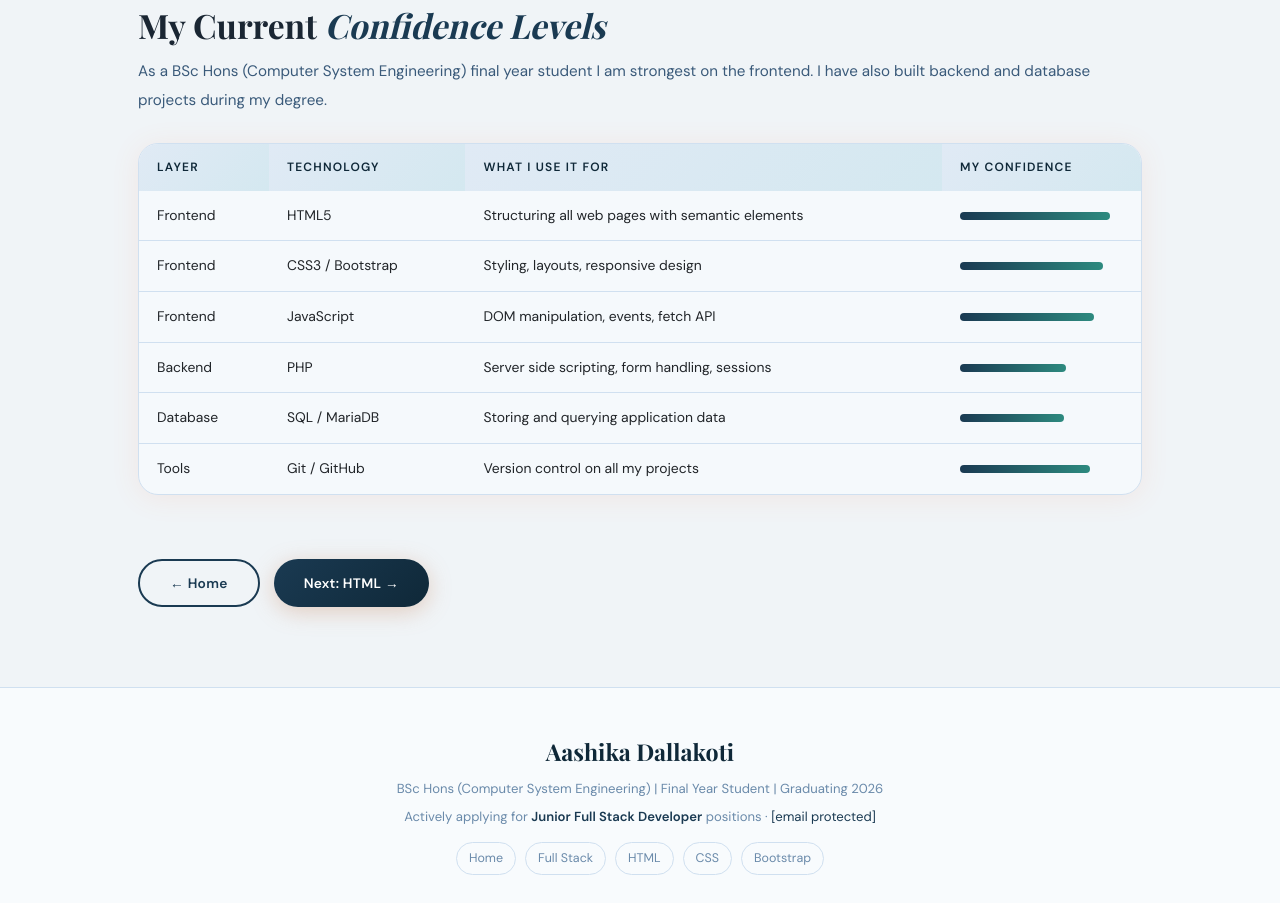
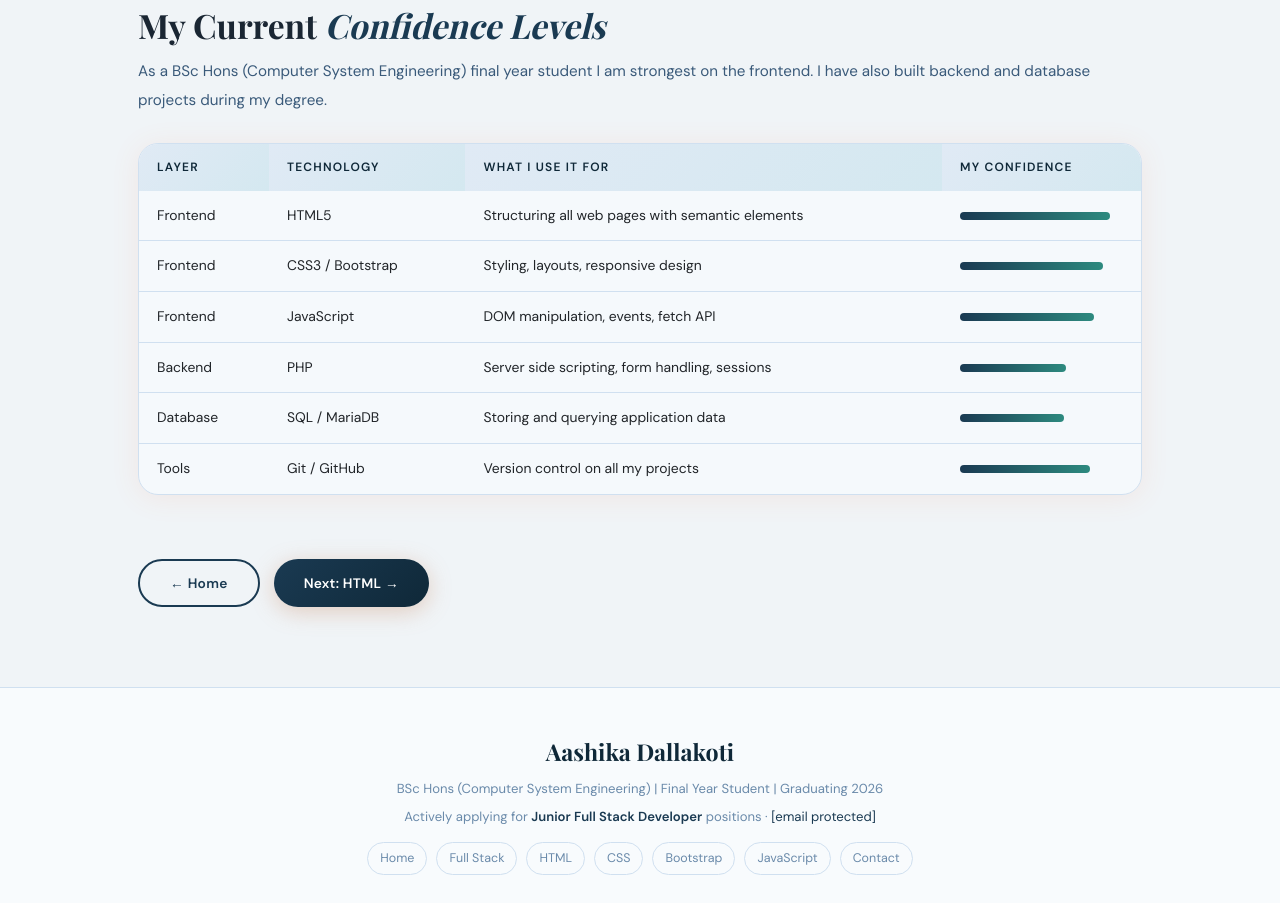
Before and after one commit to dallakotiaashika/portfolio, a plain HTML site: page fullstack.html in a window 1280 px wide. Shown: the part 1699-2602 px from the top of the page. Drawn offline with nearby package versions, Linux system fonts and the light colour scheme; a web font is replaced by a local one.

Commit message:
first commit

```diff
--- a/fullstack.html
+++ b/fullstack.html
@@ -108,5 +108,6 @@
   <div class="footer-links">
     <a href="index.html">Home</a><a href="fullstack.html">Full Stack</a>
     <a href="html.html">HTML</a><a href="css.html">CSS</a>
-    <a href="bootstrap.html">Bootstrap</a>
-    <script src="script.js"></script>
+    <a href="bootstrap.html">Bootstrap</a><a href="javascript.html">JavaScript</a>
+    <a href="contact.html">Contact</a>
+  <script src="script.js"></script>
```
Also changed, not shown: bootstrap.html (+2 -1 lines), css.html (+2 -1 lines), html.html (+2 -1 lines), index.html (+3 -0 lines), javascript.html (+2 -1 lines).
